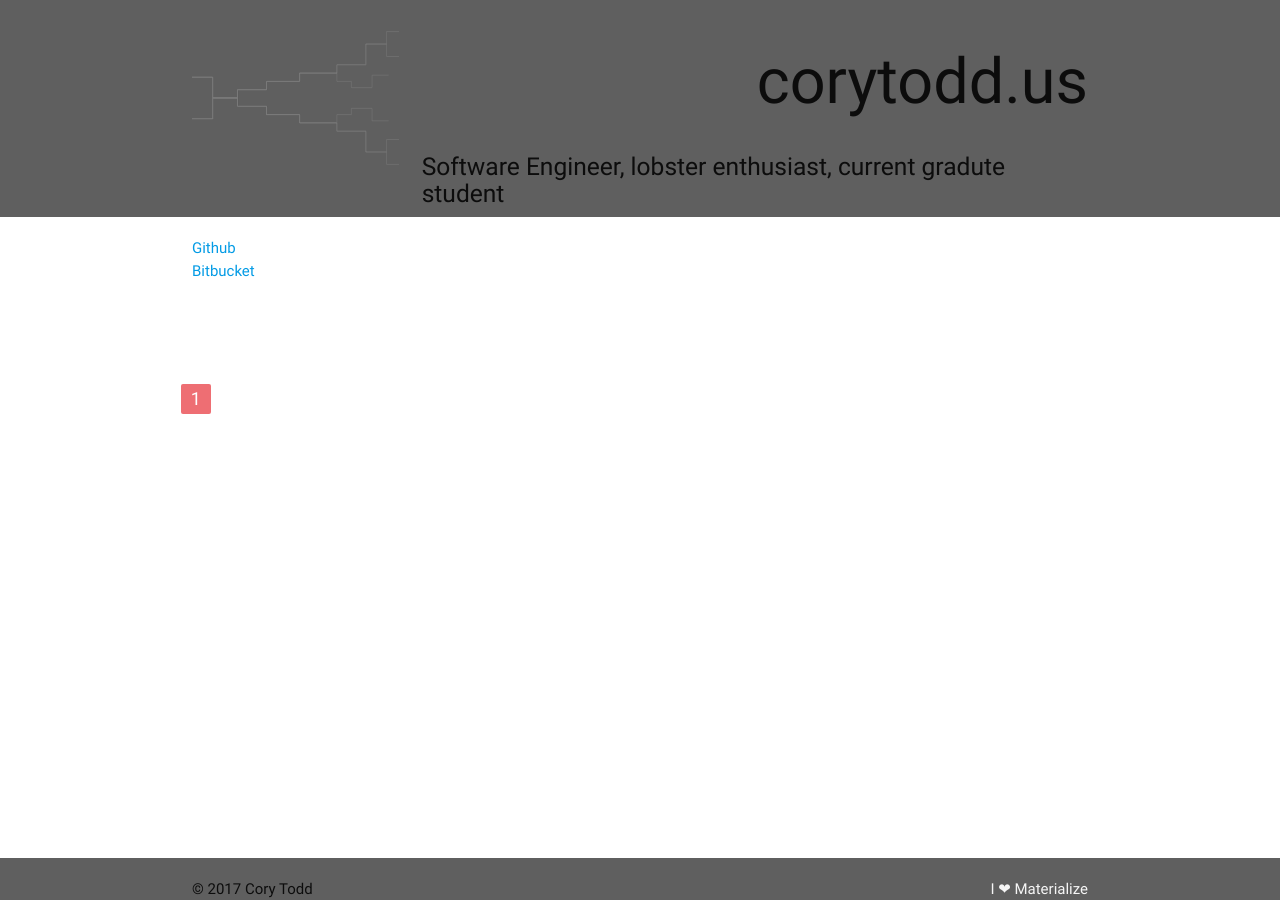
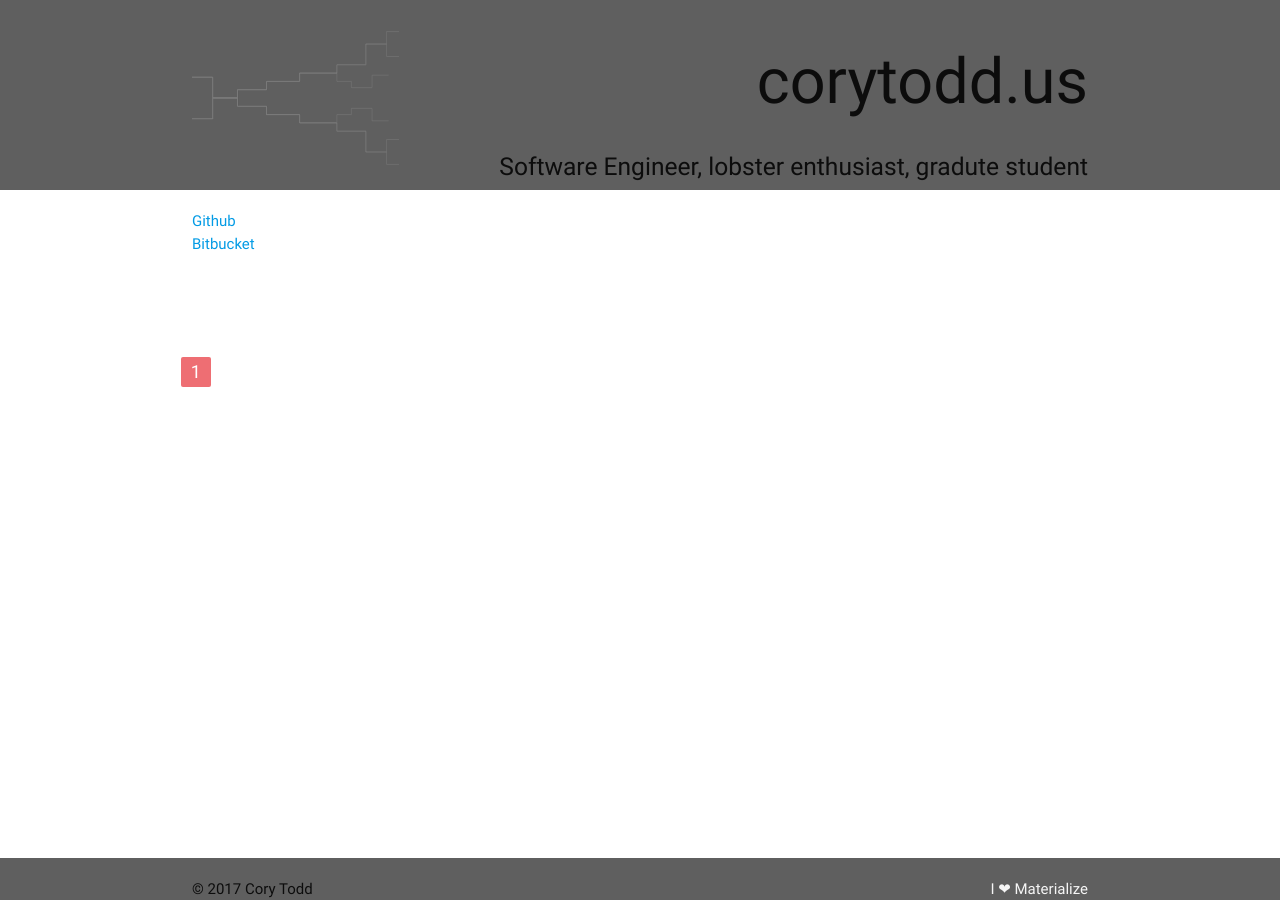
Before and after one commit to corytodd/corytodd.us, a Jekyll site: the page built from index.html, in a window 1280 px wide. Built offline with Jekyll 4.4.1, drawn with Linux system fonts in a browser that asks for light colours; nearby versions of some CDN libraries; the list of posts is cut into pages by our own code; part of the change alters nothing that is shown.

```diff
--- a/_data/global.yml
+++ b/_data/global.yml
@@ -1,6 +1,6 @@
 # Site Settings
 title: 'corytodd.us'
-description: 'Software Engineer, lobster enthusiast, current gradute student'
+description: 'Software Engineer, lobster enthusiast, gradute student'
 url: 'http://corytodd.us' # the base hostname & protocol for your site
 copyright: '© 2017 Cory Todd'
 footer_text: 'Show some love to the Materialize CSS team!'
--- a/_includes/footer.html
+++ b/_includes/footer.html
@@ -21,5 +21,15 @@
     });
   </script>
 
+  <script>
+    (function(i,s,o,g,r,a,m){i['GoogleAnalyticsObject']=r;i[r]=i[r]||function(){
+    (i[r].q=i[r].q||[]).push(arguments)},i[r].l=1*new Date();a=s.createElement(o),
+    m=s.getElementsByTagName(o)[0];a.async=1;a.src=g;m.parentNode.insertBefore(a,m)
+    })(window,document,'script','https://www.google-analytics.com/analytics.js','ga');
+
+    ga('create', 'UA-44428097-5', 'auto');
+    ga('send', 'pageview');
+</script>
+
   </body>
 </html>
```
